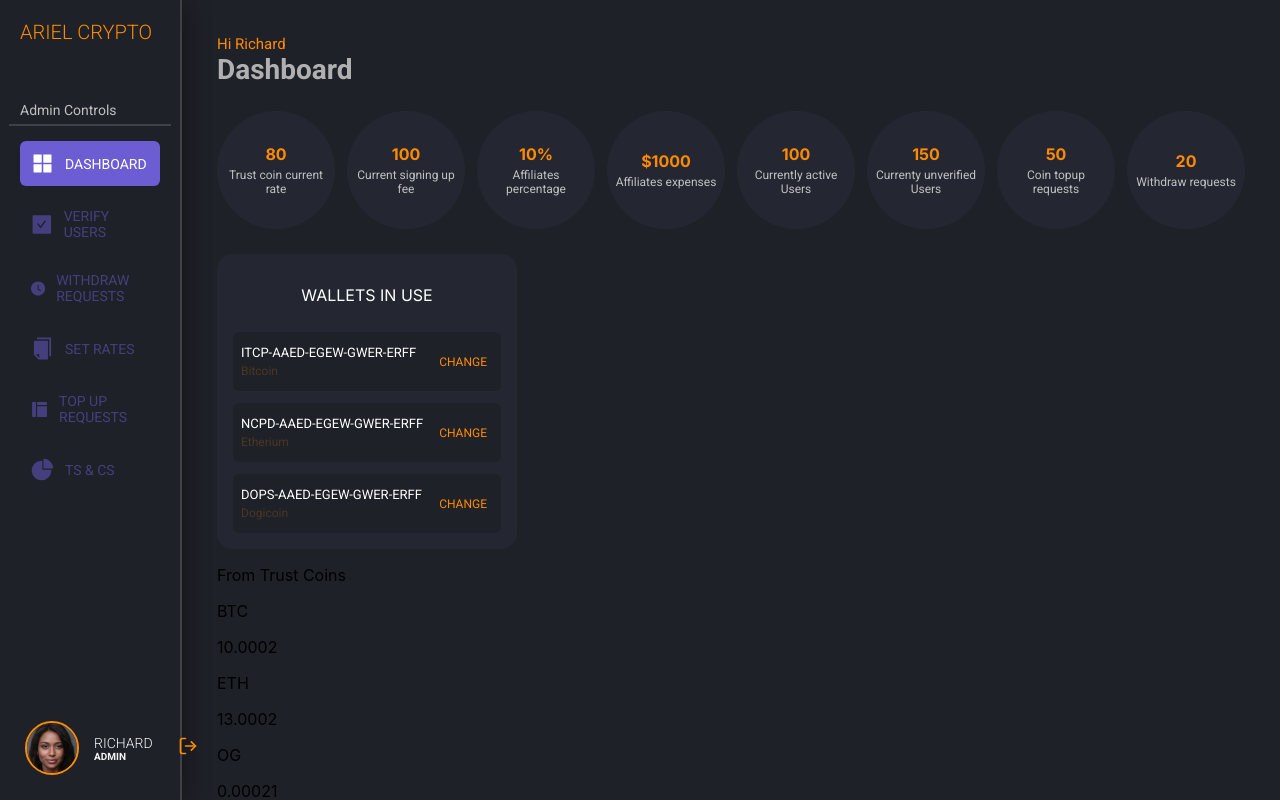
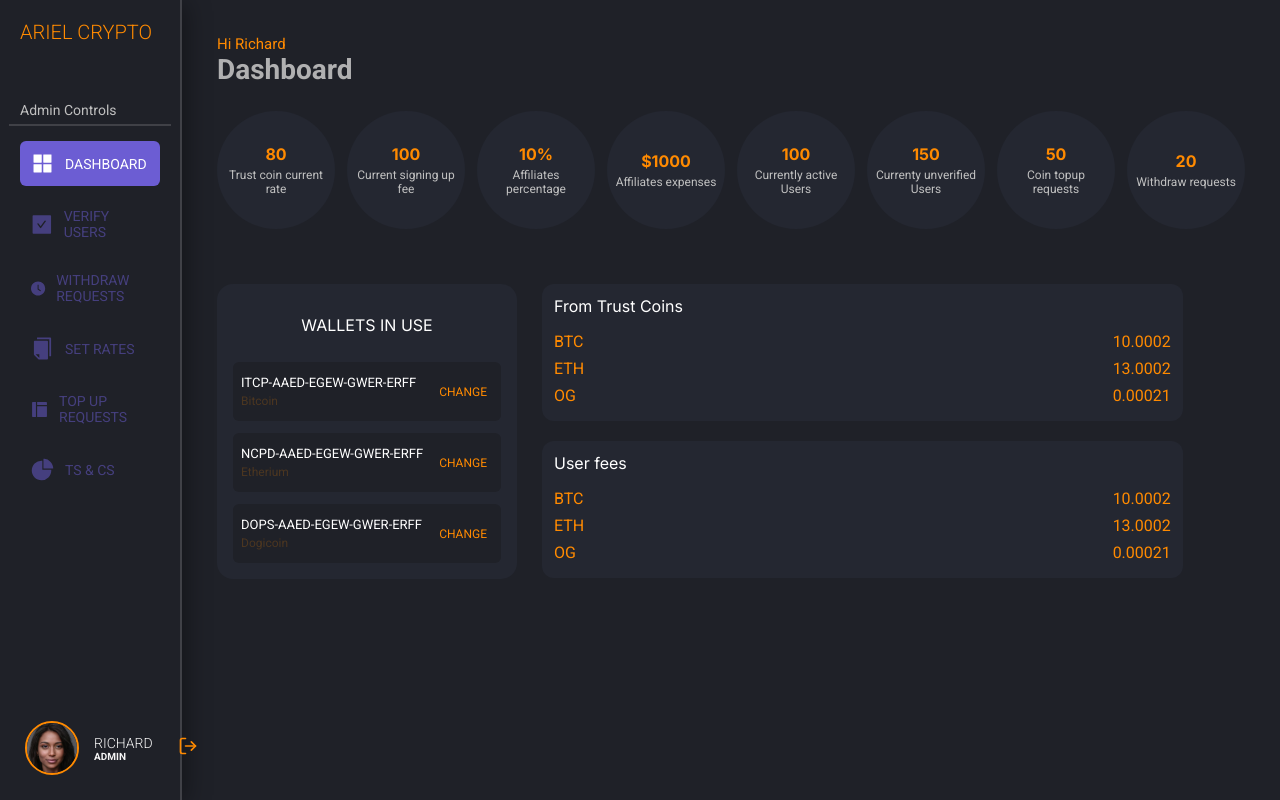
Before and after one commit to DrRichadams/alrican_token_project, a React (Create React App) app: page /admin_dash/dashboard in a window 1280 px wide. Shown: the top 800 px of the page. Built offline with nearby package versions, Linux system fonts and the light colour scheme; no server answers.

Commit message:
Periodic commit

```diff
--- a/src/DashboardAdmin/pages/Dashboard.js
+++ b/src/DashboardAdmin/pages/Dashboard.js
@@ -42,7 +42,8 @@ const Dashboard = () => {
             <CirclrBelowTitle>Withdraw requests</CirclrBelowTitle>
           </Circle>
         </DashboardCircles>
-        <div className="dash_rectangles">
+
+        <DashboardRects>
           <UserWallets>
             <WalletsTitle>Wallets in use</WalletsTitle>
             <WalletBox>
@@ -67,38 +68,73 @@ const Dashboard = () => {
               <BtnChange>Change</BtnChange>
             </WalletBox>
           </UserWallets>
-          <div className="user_stats">
-            <div className="from_coins_stats">
-              <p>From Trust Coins</p>
-              <div className="coin_box">
-                <p>BTC</p><p>10.0002</p>
-              </div>
-              <div className="coin_box">
-                <p>ETH</p><p>13.0002</p>
-              </div>
-              <div className="coin_box">
-                <p>OG</p><p>0.00021</p>
-              </div>
-            </div>
-            <div className="from_user_fees_stats">
-              <p>User fees</p>
-              <div className="coin_box">
-                <p>BTC</p><p>10.0002</p>
-              </div>
-              <div className="coin_box">
-                <p>ETH</p><p>13.0002</p>
-              </div>
-              <div className="coin_box">
-                <p>OG</p><p>0.00021</p>
-              </div>
-            </div>
-          </div>
-        </div>
+          <UserStats>
+            <StatBox>
+              <StatTitle>From Trust Coins</StatTitle>
+              <CoinBox>
+                <StatValue>BTC</StatValue><StatValue>10.0002</StatValue>
+              </CoinBox>
+              <CoinBox>
+                <StatValue>ETH</StatValue><StatValue>13.0002</StatValue>
+              </CoinBox>
+              <CoinBox>
+                <StatValue>OG</StatValue><StatValue>0.00021</StatValue>
+              </CoinBox>
+            </StatBox>
+            <StatBox>
+              <StatTitle>User fees</StatTitle>
+              <CoinBox>
+                <StatValue>BTC</StatValue><StatValue>10.0002</StatValue>
+              </CoinBox>
+              <CoinBox>
+                <StatValue>ETH</StatValue><StatValue>13.0002</StatValue>
+              </CoinBox>
+              <CoinBox>
+                <StatValue>OG</StatValue><StatValue>0.00021</StatValue>
+              </CoinBox>
+            </StatBox>
+          </UserStats>
+        </DashboardRects>
     </div>
   )
 }
 
 
+export const StatValue = styled.p`
+ font-family: Roboto, sans-serif;
+ color: ${colors.accent};
+ margin: 4px 0;
+`;
+export const StatTitle = styled.p`
+ font-family: Inter, sans-serif;
+ color: #fff;
+ margin: 0;
+ margin-bottom: 12px;
+`;
+export const CoinBox = styled.div`
+  display: flex;
+  /* gap: 20px; */
+  justify-content: space-between;
+  align-items: center;
+`;
+export const UserStats = styled.div`
+  width: 60%;
+  display: flex;
+  flex-direction: column;
+  gap: 20px;
+`;
+export const StatBox = styled.div`
+  background-color: #242731;
+  width: 100%;
+  border-radius: 12px;
+  padding: 12px;
+`;
+export const DashboardRects = styled.div`
+  display: flex;
+  /* align-items: center; */
+  gap: 25px;
+  margin-top: 55px;
+`;
 export const WalletType = styled.p`
   color: ${colors.accentShadow};
   margin: 0;
```
